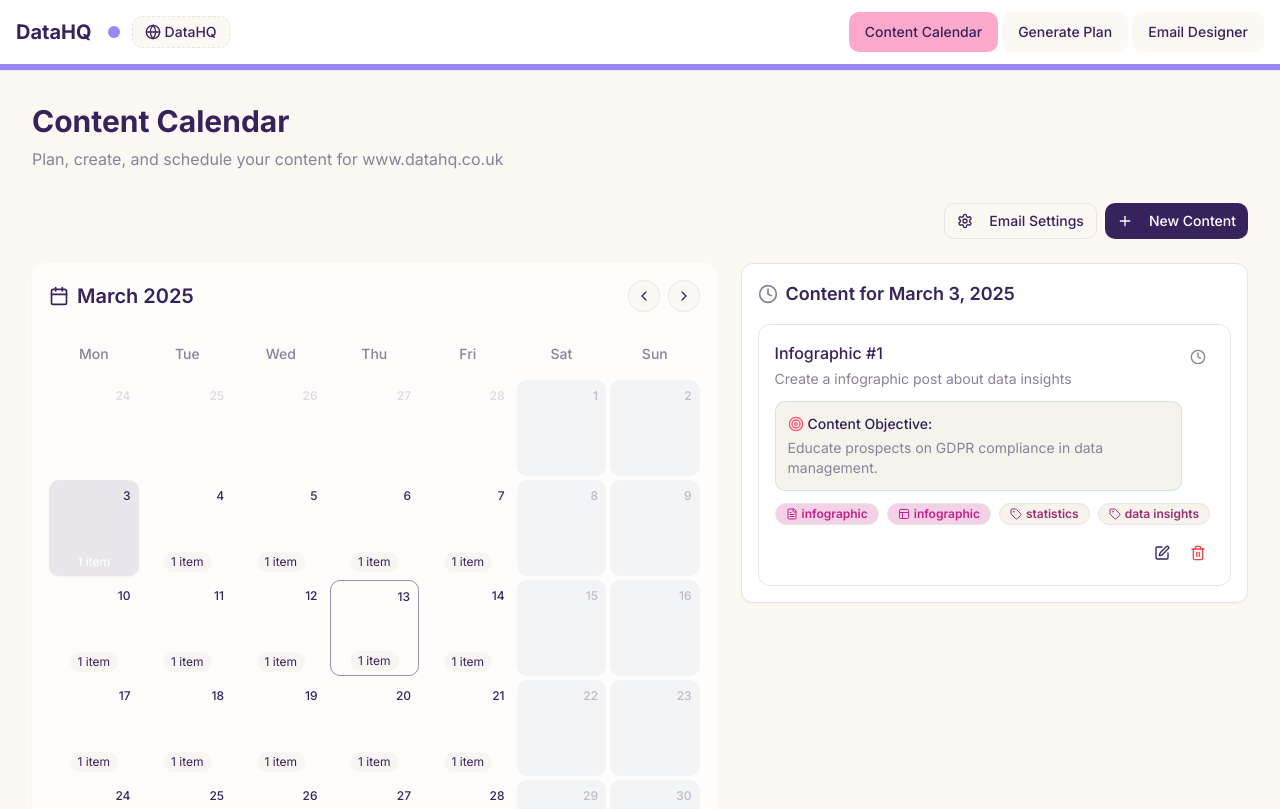
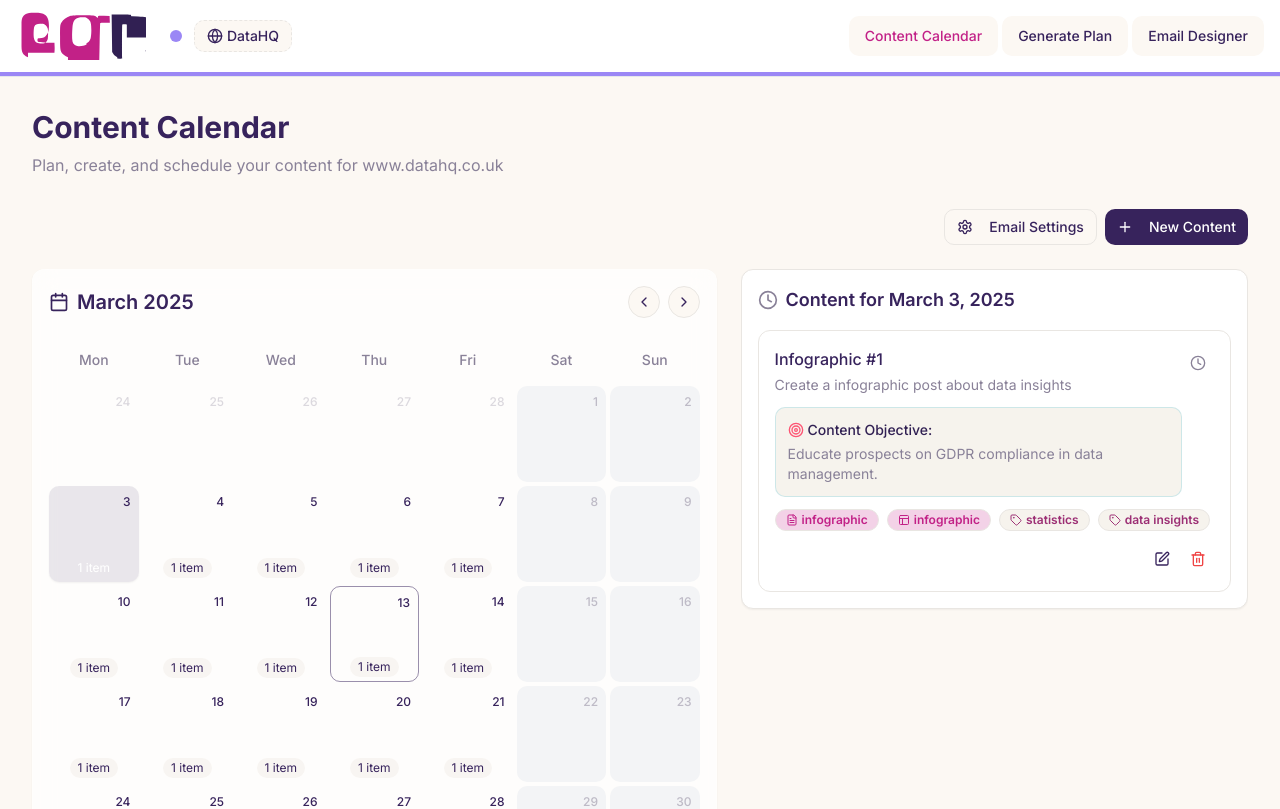
Before and after one commit to adamcutting/conent-planner-generator-53, a React (Vite) app: page / in a window 1280 px wide. Shown: the top 809 px of the page. Built offline with nearby package versions, Linux system fonts and the light colour scheme.

Commit message:
Update AppHeader component
Update the AppHeader component to match the layout and colour scheme of the DataHQ website.

```diff
--- a/src/components/AppHeader.tsx
+++ b/src/components/AppHeader.tsx
@@ -1,7 +1,7 @@
 
 import React from 'react';
 import { Link, useLocation } from 'react-router-dom';
-import { NavigationMenu, NavigationMenuContent, NavigationMenuItem, NavigationMenuLink, NavigationMenuList, NavigationMenuTrigger, navigationMenuTriggerStyle } from "@/components/ui/navigation-menu";
+import { NavigationMenu, NavigationMenuList, NavigationMenuItem, navigationMenuTriggerStyle } from "@/components/ui/navigation-menu";
 import { cn } from "@/lib/utils";
 import WebsiteSwitcher from '@/components/WebsiteSwitcher';
 
@@ -10,20 +10,29 @@ const AppHeader = () => {
 
   return (
     <header className="w-full bg-white border-b border-gray-200 sticky top-0 z-50">
-      <div className="container mx-auto px-4 py-3 flex justify-between items-center">
-        <div className="flex items-center gap-4">
+      <div className="container mx-auto px-4 py-3">
+        <div className="flex flex-col md:flex-row justify-between items-center gap-4">
+          {/* Logo and Website Switcher */}
+          <div className="flex items-center gap-6 w-full md:w-auto justify-between">
             <Link to="/" className="flex items-center">
-            <span className="text-xl font-bold">DataHQ</span>
+              <svg xmlns="http://www.w3.org/2000/svg" viewBox="0 0 500 188" width="130" height="48" className="fill-datahq-brightmagenta">
+                <path d="M85 354c-10-3-25-13-34-22-12-13-17-32-17-64V95c0-46 9-67 34-80 14-7 31-10 66-10 48 0 66 3 83 16 23 17 32 43 32 89 0 39-8 63-27 79-13 11-25 15-46 16-15 0-16 1-17 15 0 18 2 18 84 20l49 1 1 23c1 12 1 30 0 39l-1 17H85zm128-110c14-5 23-17 27-34 3-15 3-63 0-78-4-17-13-30-25-35-6-2-21-4-35-4-27 0-39 6-46 23-5 12-7 74-2 91 4 16 12 28 24 34 10 5 41 8 57 3z" transform="scale(0.5)"/>
+                <path d="M398 354c-9-3-24-11-33-19-27-23-29-31-29-139 0-90 0-94 11-113 12-22 37-41 67-51 14-5 46-6 107-6 79 1 87 2 98 12 12 10 14 10 14 1 0-10 3-10 46-9l45 1 1 27 1 27h-38c-21 0-38 1-38 3 0 1-2 69-4 150l-3 147H398zm145-109c15-6 27-20 32-37 3-10 6-39 6-64 0-57-5-74-25-90-16-12-18-13-45-13-47 0-68 16-75 57-4 18-7 92-5 113 2 29 9 42 28 52 18 10 62 6 84-8z" transform="scale(0.5)"/>
+                <path d="M784 354c-11-5-25-16-30-25l-10-16-2-147-2-146h74c41 0 76 1 77 3 2 1 3 19 2 40l-2 38-32-3c-18-2-34-1-36 1-2 3-2 254 0 262 1 5-6 6-39 3z" transform="scale(0.5)" className="fill-datahq-purple"/>
+                <path d="M859 277V199h106c103 0 106 0 119 12 21 18 22 54 3 76-14 15-33 18-52 8-12-7-18-7-24 1-7 9-7 10 2 17 19 14 44 10 63-11 20-23 27-64 15-86-6-9-11-21-11-26 0-5-4-13-10-17-7-5-7-11-3-18 13-18 12-64-2-84-18-26-31-30-117-35l-89-4V277z" transform="scale(0.5)" className="fill-datahq-purple"/>
+              </svg>
             </Link>
             <WebsiteSwitcher />
           </div>
 
-        <NavigationMenu>
+          {/* Main Navigation */}
+          <NavigationMenu className="hidden md:flex">
             <NavigationMenuList>
               <NavigationMenuItem>
                 <Link to="/" className={cn(
                   navigationMenuTriggerStyle(),
-                location.pathname === "/" ? "bg-accent/50" : ""
+                  "font-medium",
+                  location.pathname === "/" ? "text-datahq-brightmagenta" : ""
                 )}>
                   Content Calendar
                 </Link>
@@ -31,7 +40,8 @@ const AppHeader = () => {
               <NavigationMenuItem>
                 <Link to="/generate" className={cn(
                   navigationMenuTriggerStyle(),
-                location.pathname === "/generate" ? "bg-accent/50" : ""
+                  "font-medium",
+                  location.pathname === "/generate" ? "text-datahq-brightmagenta" : ""
                 )}>
                   Generate Plan
                 </Link>
@@ -39,18 +49,44 @@ const AppHeader = () => {
               <NavigationMenuItem>
                 <Link to="/email" className={cn(
                   navigationMenuTriggerStyle(),
-                location.pathname === "/email" ? "bg-accent/50" : ""
+                  "font-medium",
+                  location.pathname === "/email" ? "text-datahq-brightmagenta" : ""
                 )}>
                   Email Designer
                 </Link>
               </NavigationMenuItem>
             </NavigationMenuList>
           </NavigationMenu>
+
+          {/* Mobile Navigation - Simplified for this implementation */}
+          <div className="md:hidden w-full">
+            <div className="flex justify-between border-t border-gray-100 mt-2 pt-4">
+              <Link to="/" className={cn(
+                "px-3 py-2 text-sm font-medium rounded-md",
+                location.pathname === "/" ? "bg-muted text-datahq-brightmagenta" : ""
+              )}>
+                Calendar
+              </Link>
+              <Link to="/generate" className={cn(
+                "px-3 py-2 text-sm font-medium rounded-md",
+                location.pathname === "/generate" ? "bg-muted text-datahq-brightmagenta" : ""
+              )}>
+                Generate
+              </Link>
+              <Link to="/email" className={cn(
+                "px-3 py-2 text-sm font-medium rounded-md",
+                location.pathname === "/email" ? "bg-muted text-datahq-brightmagenta" : ""
+              )}>
+                Email
+              </Link>
+            </div>
+          </div>
+        </div>
       </div>
       {/* Website indicator banner */}
       <div
-        className="w-full h-1.5"
-        style={{ backgroundColor: location.pathname === "/" ? "var(--website-color)" : "transparent" }}
+        className="w-full h-1"
+        style={{ backgroundColor: "var(--website-color)" }}
       ></div>
     </header>
   );
```
Lines whose indentation alone changed are shown as unchanged.
